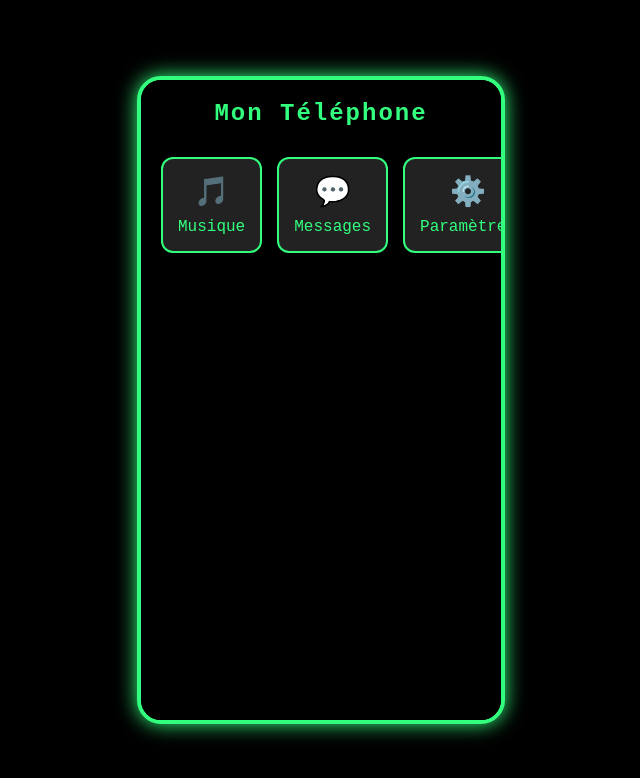
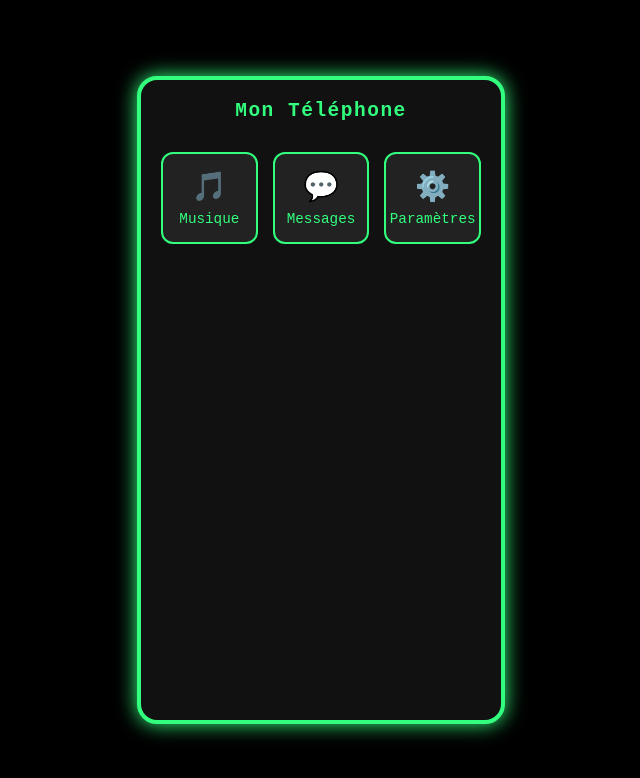
Before and after one commit to Kogha2812/Minecraft-Phone, a plain HTML site: page index.html in a window 1280 px wide. Shown: the whole page, without its empty margins (319-959 px from the left). Drawn offline with Linux system fonts and the light colour scheme.

Commit message:
index.html

```diff
--- a/index.html
+++ b/index.html
@@ -8,8 +8,8 @@
   body {
     margin: 0; padding: 0;
     background: #000;
-    font-family: 'Courier New', Courier, monospace;
     color: #32ff7e;
+    font-family: monospace;
     display: flex;
     justify-content: center;
     align-items: center;
@@ -20,7 +20,7 @@
     height: 640px;
     background: #111;
     border: 4px solid #32ff7e;
-    border-radius: 24px;
+    border-radius: 20px;
     box-shadow: 0 0 20px #32ff7e;
     display: flex;
     flex-direction: column;
@@ -28,41 +28,41 @@
   }
   #screen {
     flex: 1;
-    background: #000;
     padding: 20px;
     box-sizing: border-box;
     display: flex;
     flex-direction: column;
   }
-  #home, #music, #messages, #settings {
-    flex: 1;
+  #screen > div {
     display: none;
     flex-direction: column;
+    height: 100%;
   }
-  .active {
-    display: flex !important;
+  #screen > div.active {
+    display: flex;
   }
   h1 {
     margin: 0 0 10px 0;
     font-size: 1.5em;
     text-align: center;
-    letter-spacing: 2px;
+    letter-spacing: 1.5px;
   }
   .app-grid {
+    margin-top: 20px;
     display: grid;
     grid-template-columns: repeat(3, 1fr);
     gap: 15px;
-    margin-top: 20px;
   }
   .app-icon {
-    background: #222;
     border: 2px solid #32ff7e;
     border-radius: 12px;
-    padding: 15px;
+    background: #222;
+    padding: 15px 0;
     text-align: center;
     cursor: pointer;
     user-select: none;
-    transition: background 0.3s;
+    transition: background 0.25s, color 0.25s;
+    font-size: 1.1em;
   }
   .app-icon:hover {
     background: #32ff7e;
@@ -70,29 +70,29 @@
   }
   .app-icon span {
     display: block;
-    font-size: 1.8em;
-    margin-bottom: 8px;
+    font-size: 2em;
+    margin-bottom: 6px;
   }
   button.back-btn {
+    align-self: flex-start;
+    margin-bottom: 15px;
     background: none;
     border: 1.5px solid #32ff7e;
     color: #32ff7e;
     padding: 8px 16px;
     border-radius: 12px;
     cursor: pointer;
-    align-self: flex-start;
-    margin-bottom: 15px;
-    transition: background 0.3s;
+    transition: background 0.25s, color 0.25s;
   }
   button.back-btn:hover {
     background: #32ff7e;
     color: #000;
   }
   .message {
-    flex: 1;
     background: #111;
     padding: 10px;
     border-radius: 8px;
+    flex: 1;
     overflow-y: auto;
     font-size: 0.9em;
   }
@@ -104,7 +104,6 @@
 <body>
   <div id="phone">
     <div id="screen">
-      <!-- Ecran d'accueil -->
       <div id="home" class="active">
         <h1>Mon Téléphone</h1>
         <div class="app-grid">
@@ -114,14 +113,12 @@
         </div>
       </div>
 
-      <!-- Musique -->
       <div id="music">
         <button class="back-btn" onclick="goHome()">← Retour</button>
         <h1>Musique</h1>
         <p>Pas encore de musique, mais bientôt ! 🎶</p>
       </div>
 
-      <!-- Messages -->
       <div id="messages">
         <button class="back-btn" onclick="goHome()">← Retour</button>
         <h1>Messages</h1>
@@ -132,7 +129,6 @@
         </div>
       </div>
 
-      <!-- Paramètres -->
       <div id="settings">
         <button class="back-btn" onclick="goHome()">← Retour</button>
         <h1>Paramètres</h1>
@@ -142,11 +138,9 @@
   </div>
 
 <script>
-    function openApp(appId) {
-      document.querySelectorAll('#screen > div').forEach(div => {
-        div.classList.remove('active');
-      });
-      document.getElementById(appId).classList.add('active');
+  function openApp(id) {
+    document.querySelectorAll('#screen > div').forEach(el => el.classList.remove('active'));
+    document.getElementById(id).classList.add('active');
   }
   function goHome() {
     openApp('home');
```
Lines whose indentation alone changed are shown as unchanged.
